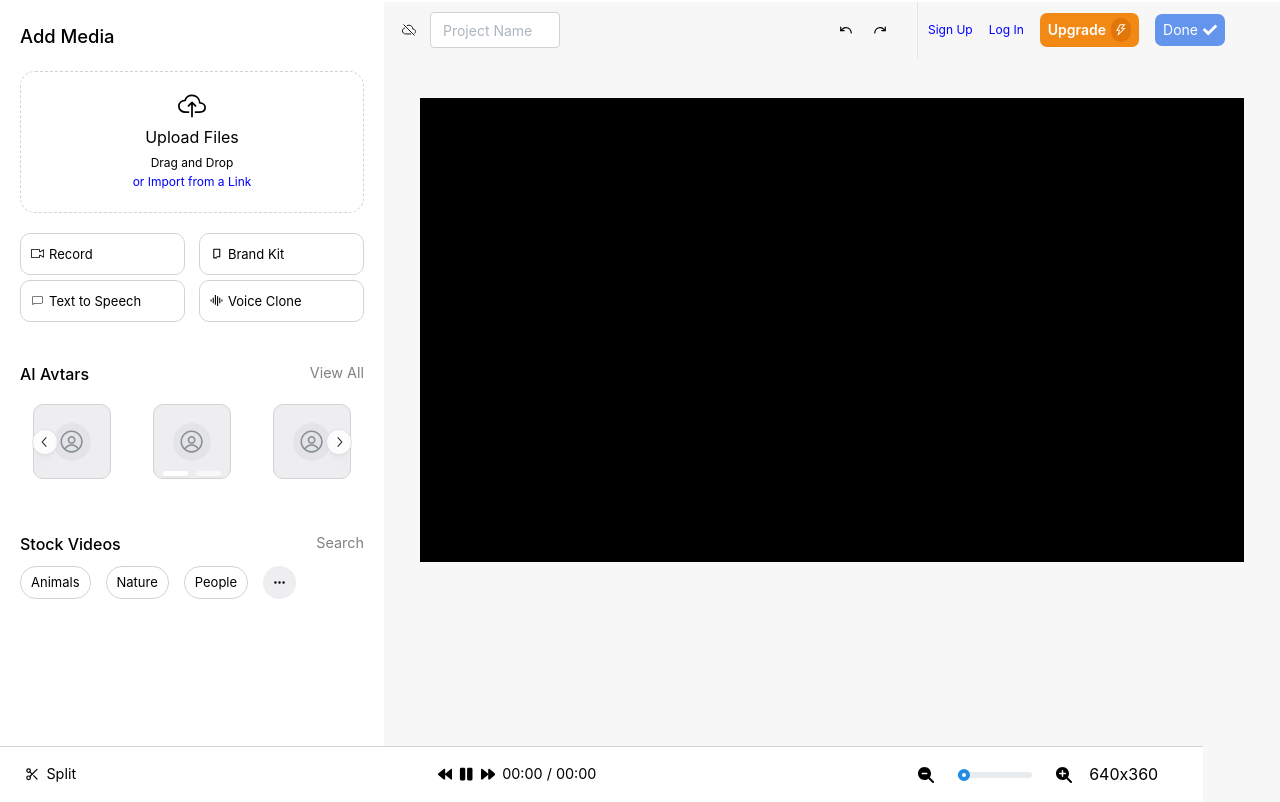
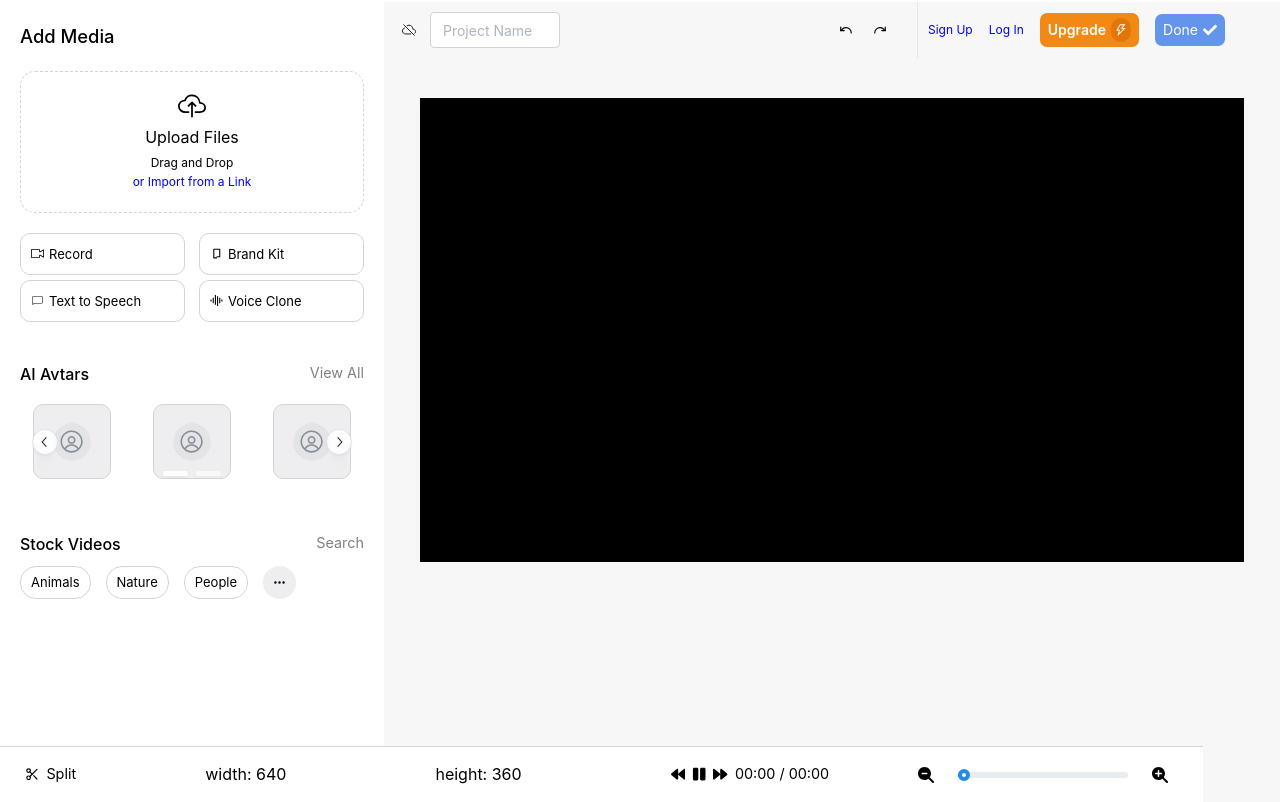
Before and after one commit to ankitranjan1028/replica_veed.io, a Next.js app: page / in a window 1280 px wide. Shown: the part 798-1600 px from the top of the page. Built offline with nearby package versions, Linux system fonts and the light colour scheme.

Commit message:
minor-changes

```diff
--- a/components/footer/Footer.css
+++ b/components/footer/Footer.css
@@ -49,11 +49,12 @@
 .fit {
   display: flex;
   align-items: center;
-  gap: 20px;
+  gap: 10px;
 }
 
 .fit-text {
   padding-right: 20px;
+  font-size: 1rem;
 }
 
 .setting-icon {
--- a/components/footer/Footer.jsx
+++ b/components/footer/Footer.jsx
@@ -530,6 +530,26 @@ const Footer = ({
             <span>Split</span>
           </Box>
         </Box>
+
+        <Box className="fit">
+          <Box className="fit-text">
+            {/* <h5>Resolution: </h5> */}
+            {mediaProperties
+              ? `width: ${Math.round(mediaProperties.width)}`
+              : 'Fit'}
+          </Box>
+        </Box>
+
+        <Box className="fit">
+          <Box className="fit-text">
+            {/* <h5>Resolution: </h5> */}
+            {mediaProperties
+              ? `height: ${Math.round(mediaProperties.height)}`
+              : 'Fit'}
+          </Box>
+        </Box>
+
+
         <Box className="playAndPause fx">
           <Box className="fx">
             <FaBackward onClick={handleBackward} className="play" />
@@ -555,13 +575,7 @@ const Footer = ({
             />
             <FaMagnifyingGlassPlus className="plus-btn" />
           </Box>
-          <Box className="fit">
-            <Box className="fit-text">
-              {mediaProperties ?
-                `${Math.round(mediaProperties.width)}x${Math.round(mediaProperties.height)}` :
-                'Fit'}
-            </Box>
-          </Box>
+
         </Box>
       </Box>
     </Stack>
```
